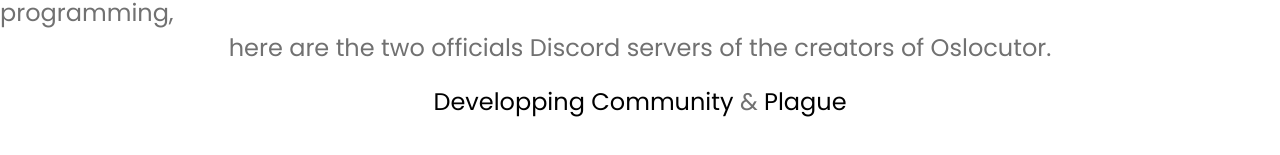
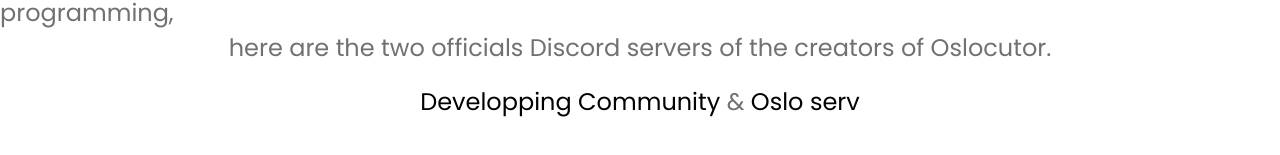
Before and after one commit to Oslo-H/Oslo-H.github.io, a plain HTML site: page discord/index.html in a window 1280 px wide. Shown: the part 547-702 px from the top of the page. Drawn offline with nearby package versions, Linux system fonts and the light colour scheme.

Commit message:
Update index.html

```diff
--- a/discord/index.html
+++ b/discord/index.html
@@ -33,6 +33,6 @@
         <p>If you have any problems using Oslocutor, or you just want to join the communities and learn programming,</p>
         <p>here are the two officials Discord servers of the creators of Oslocutor.</p>
         <br>
-        <p><a href="https://discord.gg/j6n4599RXd" target="_blank">Developping Community</a> & <a href="https://discord.gg/plague" target="_blank">Plague</a></p>
+        <p><a href="https://discord.gg/jJvVXjqhcv" target="_blank">Developping Community</a> & <a href="https://discord.gg/AVg2afA2b7" target="_blank">Oslo serv</a></p>
 </body>
 </html>
```
